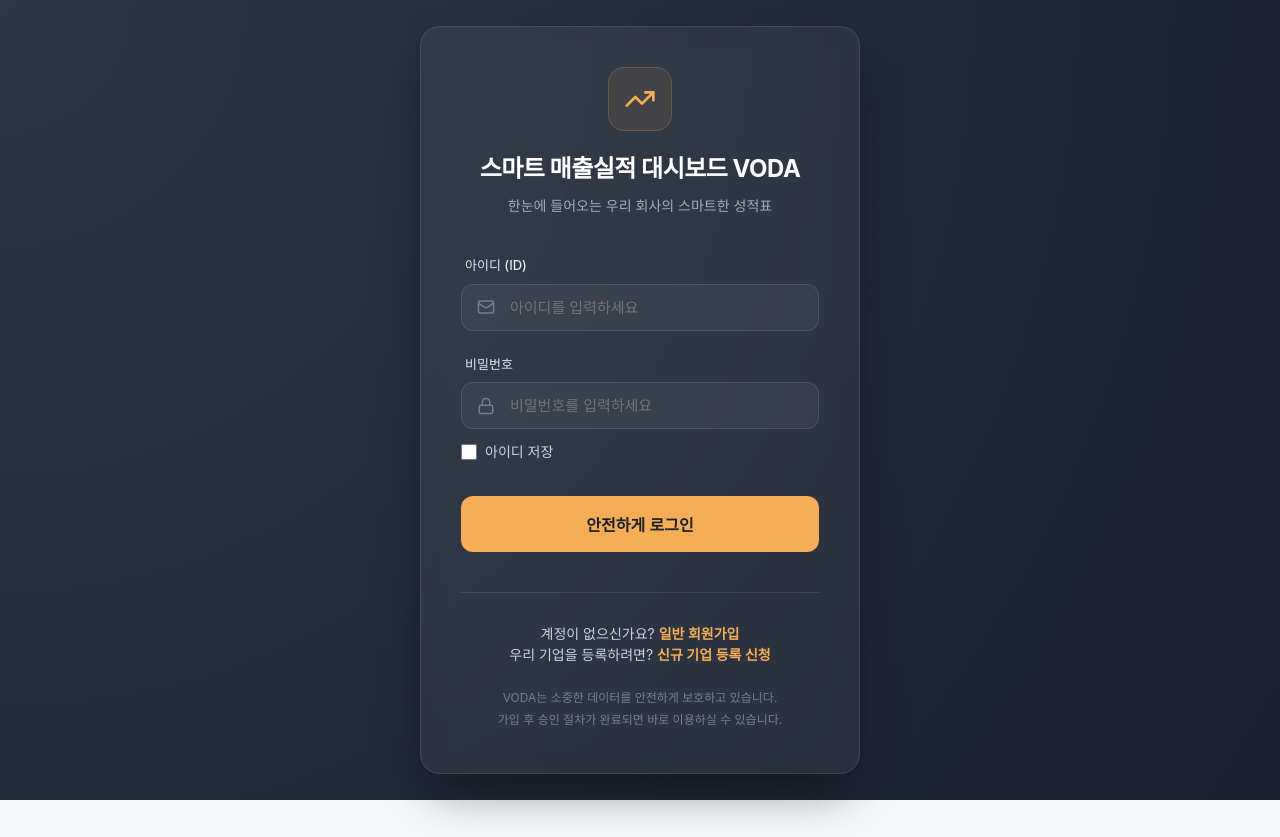
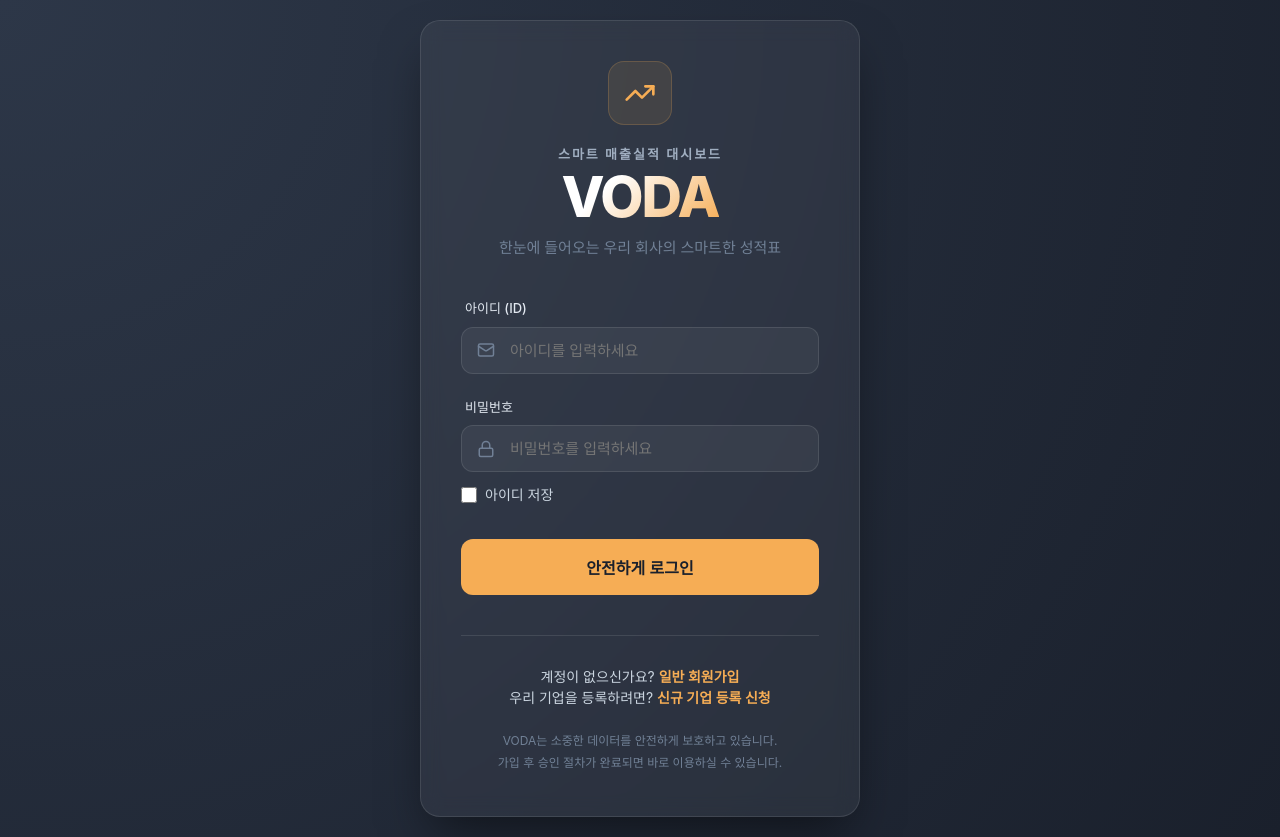
Before and after one commit to emasterdrs/sales-dashboard-v3, a React (Vite) app: page /login in a window 1280 px wide. Before the commit the page ends 800 px from the top, so only its background shows below. Built offline with nearby package versions, Linux system fonts and the light colour scheme.

Commit message:
design: emphasized VODA brand with premium gradient and typography

```diff
--- a/src/pages/Auth/LoginPage.module.css
+++ b/src/pages/Auth/LoginPage.module.css
@@ -42,17 +42,35 @@
   border: 1px solid rgba(246, 173, 85, 0.2);
 }
 
-.header h1 {
-  color: #fff;
-  font-size: 24px;
-  font-weight: 700;
-  margin-bottom: 8px;
-  letter-spacing: -0.5px;
+.titleSub {
+  display: block;
+  color: #a0aec0;
+  font-size: 13px;
+  font-weight: 600;
+  text-transform: uppercase;
+  letter-spacing: 2px;
+  margin-bottom: 4px;
 }
 
-.header p {
-  color: #a0aec0;
-  font-size: 14px;
+.mainLogoTitle {
+  color: #fff;
+  font-size: 56px;
+  font-weight: 800;
+  margin: 0;
+  line-height: 1;
+  letter-spacing: -2px;
+  background: linear-gradient(135deg, #fff 30%, #f6ad55 100%);
+  -webkit-background-clip: text;
+  background-clip: text;
+  -webkit-text-fill-color: transparent;
+  display: inline-block;
+}
+
+.tagline {
+  color: #718096;
+  font-size: 15px;
+  margin-top: 12px;
+  font-weight: 500;
 }
 
 .form {
--- a/src/pages/Auth/LoginPage.tsx
+++ b/src/pages/Auth/LoginPage.tsx
@@ -81,8 +81,9 @@ const LoginPage: React.FC = () => {
                     <div className={styles.logoBadge}>
                         <TrendingUp size={32} color="#f6ad55" />
                     </div>
-                    <h1>스마트 매출실적 대시보드 VODA</h1>
-                    <p>한눈에 들어오는 우리 회사의 스마트한 성적표</p>
+                    <span className={styles.titleSub}>스마트 매출실적 대시보드</span>
+                    <h1 className={styles.mainLogoTitle}>VODA</h1>
+                    <p className={styles.tagline}>한눈에 들어오는 우리 회사의 스마트한 성적표</p>
                 </div>
 
                 <form onSubmit={handleLogin} className={styles.form}>
```
